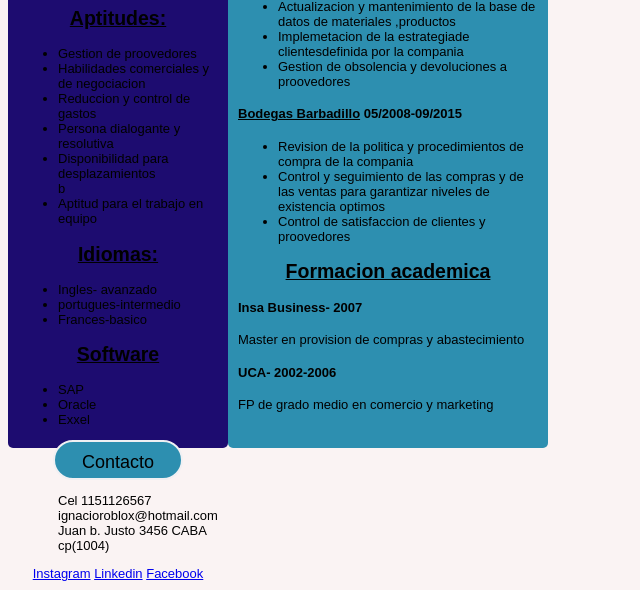
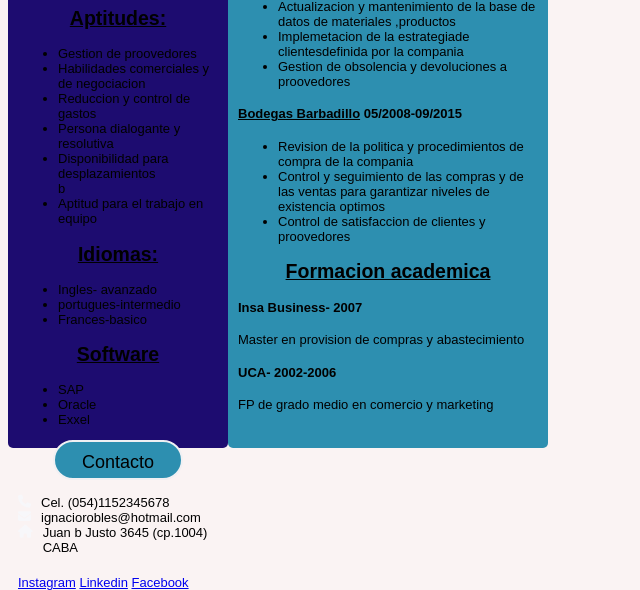
Before and after one commit to ignaciodelacanal/curriculum, a plain HTML site: page index.html in a window 1280 px wide. Both pictures are taken after a click on the element "Contacto". Shown: the part 330-920 px from the top of the page, without its empty margins (0-640 px from the left). Drawn offline with Linux system fonts and the light colour scheme.

Commit message:
correccion

```diff
--- a/css/styles.css
+++ b/css/styles.css
@@ -15,14 +15,15 @@ justify-content: center;
 .idio{text-align: center;}
 .soft{text-align: center;}
 .btn{text-align: center;}
-.btn2{color:rgb(#f0f0f3);text-align: center;
-  padding-top:10px;padding-bottom: 10px;
+.btn2 {color:rgb(#f0f0f3);text-align:center;
+  padding-top:10px; padding-bottom: 20px;
   border-radius: 25px;
   width: 130px ;
   height: 40px;
-  border-style:solid;border-color:#f0f0f3;
+  border-style:solid ; border-color:#f0f0f3;
   font:arial;font-size:large;
   background-color:rgb(45, 143, 176);
+  margin-bottom: 15px;
   }
  .box-2 {
     background-color:rgb(45, 143, 176);
@@ -40,5 +41,4 @@ justify-content: center
 .form{text-align: center;}
 .hide{display:none;}
 .show{display:block;}
-.ancla{text-align: center;}
-.ul{list-style: none;}
+.ancla{text-align: center; margin-top:20px ;}
--- a/index.html
+++ b/index.html
@@ -32,12 +32,21 @@
     </ul>
 <div class="btn"id="hideText_btn"><button class="btn2">Contacto</button></div>
   <spam class="hide"id="hideText">
-      <ul class="ul">
-      <li>Cel 1151126567</li>
-      <li>ignacioroblox@hotmail.com</li>
-      <li>Juan b. Justo 3456 CABA cp(1004)</li>
-    </ul>
-    <div class="ancla">
+
+    <div style="display: flex">
+      <i class="fa-solid fa-phone" style="color: rgb(247, 247, 250);"></i>
+      <div style="margin-left: 10px"> Cel. (054)1152345678</div>
+  </div>
+  <div style="display: flex">
+    <i class="fa-solid fa-envelope" style="color: rgb(247, 247, 250);"></i>
+    <div style="margin-left: 10px">ignaciorobles@hotmail.com</div>
+</div>
+<div style="display: flex">
+  <i class="fa-solid fa-house"  style="color: rgb(247, 247, 250);"></i>
+  <div style="margin-left: 10px">Juan b Justo 3645 (cp.1004) CABA </div>
+</div>
+
+    <div class="ancla"></div>
     <a href="https://www.instagram.com" target="_blank">Instagram</a>
     <a href="https://www.linkedin,com" terget="_blank">Linkedin</a>
     <a href="https:www.facebook.com" target="_blank">Facebook</a>
```
